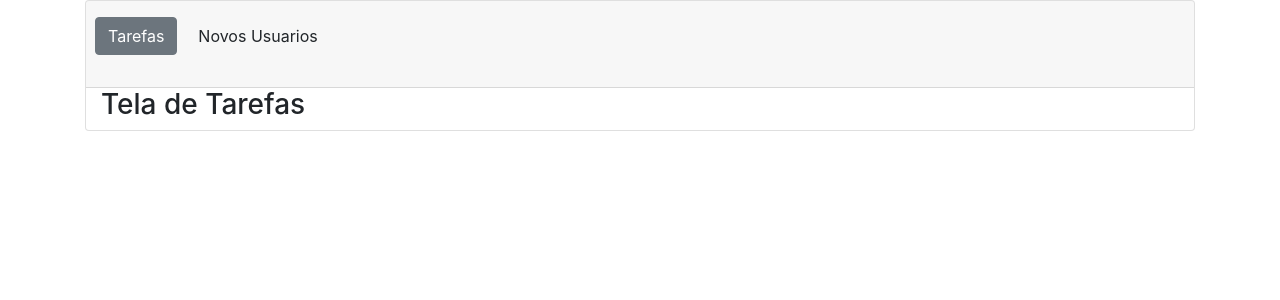
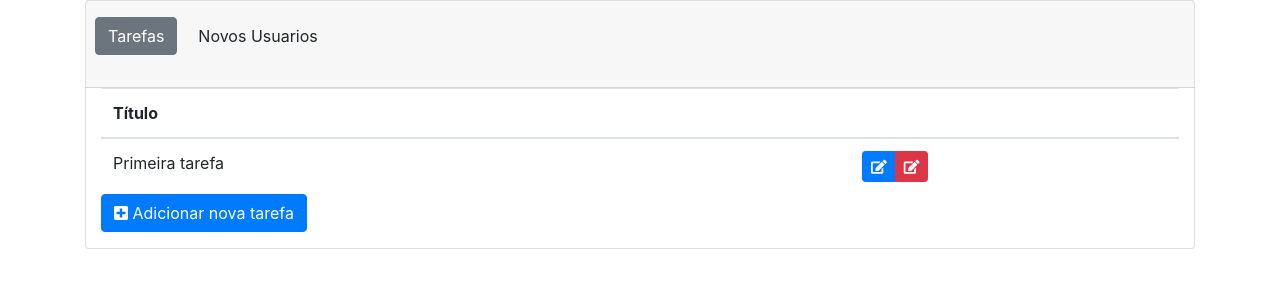
Before and after one commit to BritoRafa/provaGrupoPrazo, an Angular app in the folder provaGrupoPrazo-FrontEnd/: page /tarefas in a window 1280 px wide. Shown: the top 300 px of the page. Built offline with nearby package versions, Linux system fonts and the light colour scheme.

Commit message:
criada tela de tarefas

```diff
--- /dev/null
+++ b/provaGrupoPrazo-FrontEnd/src/app/model/tarefa.ts
@@ -0,0 +1,4 @@
+export class Tarefa {
+  id: number;
+  titulo: string;
+}
--- a/provaGrupoPrazo-FrontEnd/src/app/tarefas/tarefas.component.html
+++ b/provaGrupoPrazo-FrontEnd/src/app/tarefas/tarefas.component.html
@@ -1,3 +1,29 @@
 <div class="container">
-  <h3>Tela de Tarefas</h3>
+  <table class="table">
+    <thead>
+      <tr>
+        <th scope="col">Título</th>
+        <th scope="col">&nbsp;</th>
+      </tr>
+    </thead>
+    <tbody>
+      <tr *ngFor="let tarefa of tarefas;">
+        <td>{{tarefa.titulo}}</td>
+        <td>
+          <div class="btn-group btn-group-sm" role="group">
+            <button type="button" class="btn btn-primary btn-small" (click)="editarTarefa(tarefa)">
+              <i class="fas fa-edit"></i>
+            </button>
+            <button type="button" class="btn btn-danger btn-small" (click)="excluirTarefa(tarefa)">
+              <i class="fas fa-edit"></i>
+            </button>
+          </div>
+        </td>
+      </tr>
+      <button type="button" class="btn btn-primary btn-small" (click)="abrirModal()">
+        <i class="fas fa-plus-square"></i>
+        <span> Adicionar nova tarefa</span>
+      </button>
+    </tbody>
+  </table>
 </div>
--- a/provaGrupoPrazo-FrontEnd/src/app/tarefas/tarefas.component.ts
+++ b/provaGrupoPrazo-FrontEnd/src/app/tarefas/tarefas.component.ts
@@ -1,4 +1,9 @@
+import { NovasTarefasModalComponent } from './../novas-tarefas-modal/novas-tarefas-modal.component';
+import { BsModalRef } from 'ngx-bootstrap/modal/bs-modal-ref.service';
+import { Tarefa } from './../model/tarefa';
 import { Component, OnInit } from '@angular/core';
+import { BsModalService } from 'ngx-bootstrap/modal';
+import { ConfirmationModalComponent } from '../confirmation-modal/confirmation-modal.component';
 
 @Component({
   selector: 'app-tarefas',
@@ -6,10 +11,35 @@ import { Component, OnInit } from '@angular/core';
   styleUrls: ['./tarefas.component.css']
 })
 export class TarefasComponent implements OnInit {
-
-  constructor() { }
+  tarefas: Tarefa[];
+  modalRef: BsModalRef;
+  constructor(private modalService: BsModalService) { }
 
   ngOnInit() {
+    this.tarefas = [
+      {
+        id: 1,
+        titulo: 'Primeira tarefa'
+      }
+    ]
+  }
+  abrirModal() {
+    this.modalRef = this.modalService.show(NovasTarefasModalComponent);
+  }
+  editarTarefa(tarefa: Tarefa) {
+    this.modalRef = this.modalService.show(NovasTarefasModalComponent, {
+      initialState: {
+        novaTarefa: tarefa
+      }
+    });
+  }
+  excluirTarefa(tarefa) {
+    this.modalRef = this.modalService.show(ConfirmationModalComponent);
+    this.modalRef.content.onClose.subscribe(result => {
+      if (result === true) {
+          console.log('sim');
+      }
+  });
   }
 
 }
```
